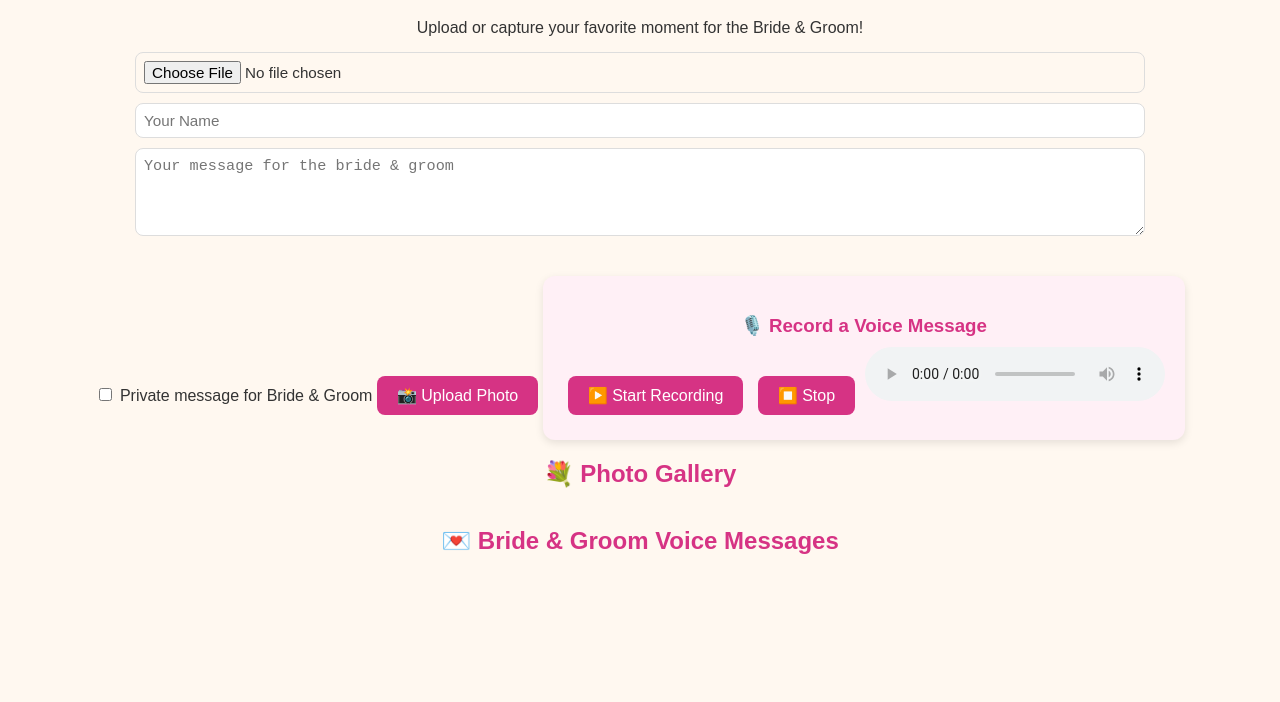
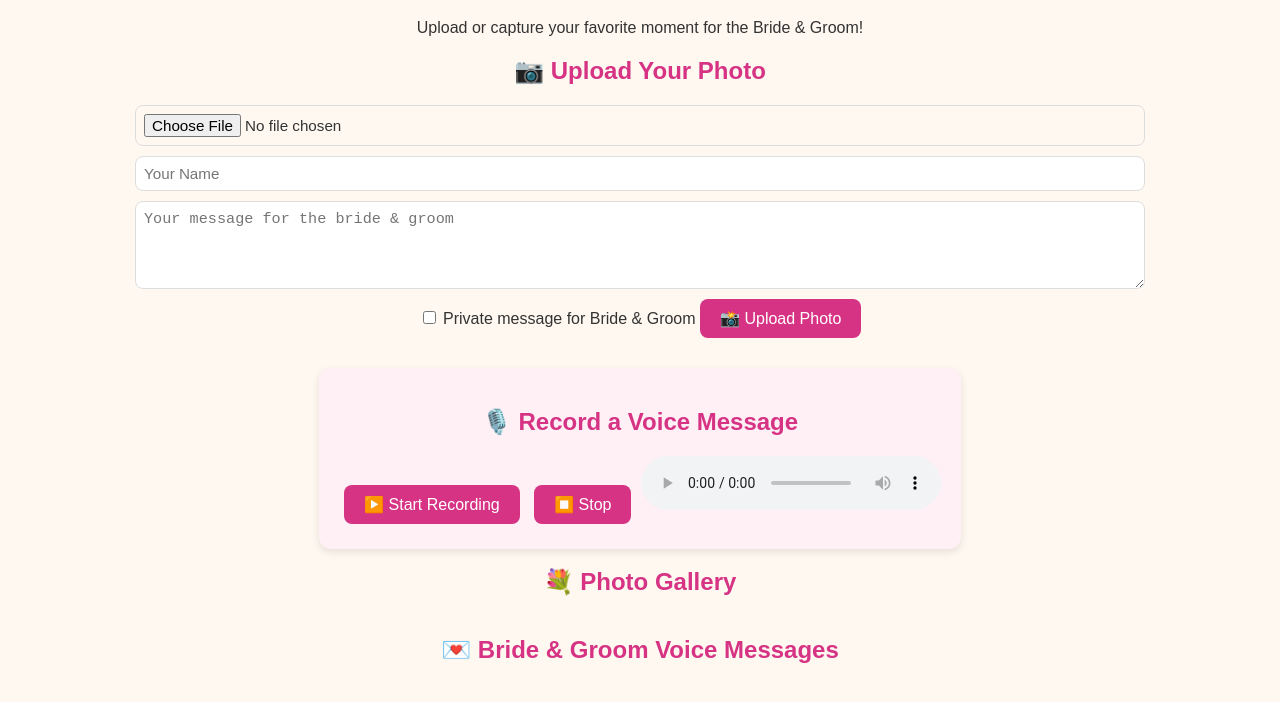
Before and after one commit to krishnapriya2309-cyber/Wedding-Portrait-Album, a plain HTML site: page index.html in a window 1280 px wide. Shown: the part 62-764 px from the top of the page. Drawn offline with Linux system fonts and the light colour scheme.

Commit message:
Update index.html

```diff
--- a/index.html
+++ b/index.html
@@ -10,36 +10,35 @@
   <h1>Wedding Portrait Album 💖</h1>
   <p>Upload or capture your favorite moment for the Bride & Groom!</p>
 
-  <!-- Upload Section -->
+  <!-- 📸 Photo Upload -->
+  <section class="upload-section">
+    <h2>📷 Upload Your Photo</h2>
     <input type="file" id="fileInput" accept="image/*">
     <input type="text" id="guestName" placeholder="Your Name">
     <textarea id="guestMessage" placeholder="Your message for the bride & groom"></textarea>
-
-  <!-- Private Message Checkbox -->
     <label>
       <input type="checkbox" id="privateMessage"> Private message for Bride & Groom
     </label>
+    <button id="submitBtn">📸 Upload Photo</button>
+  </section>
 
-  <!-- Upload Button -->
-  <button id="submitBtn">📸 Upload Photo</button>
-
-  <!-- Voice Recording Section -->
-  <div class="voice-section">
-    <h3>🎙️ Record a Voice Message</h3>
+  <!-- 🎤 Voice Recording -->
+  <section class="voice-section">
+    <h2>🎙️ Record a Voice Message</h2>
     <button id="startRecording">▶️ Start Recording</button>
     <button id="stopRecording" disabled>⏹️ Stop</button>
     <audio id="audioPlayback" controls></audio>
-  </div>
+  </section>
 
-  <!-- Gallery -->
+  <!-- 🖼️ Photo Gallery -->
   <h2>💐 Photo Gallery</h2>
   <div id="gallery"></div>
 
-  <!-- Private Voice Gallery -->
+  <!-- 💌 Bride & Groom Private Voice Messages -->
   <h2>💌 Bride & Groom Voice Messages</h2>
   <div id="voiceGallery"></div>
 
-  <!-- Firebase & JS -->
+  <!-- Firebase & Script -->
   <script type="module" src="firebase-config.js"></script>
   <script type="module" src="script.js"></script>
 </body>
```
Lines whose indentation alone changed are shown as unchanged.
